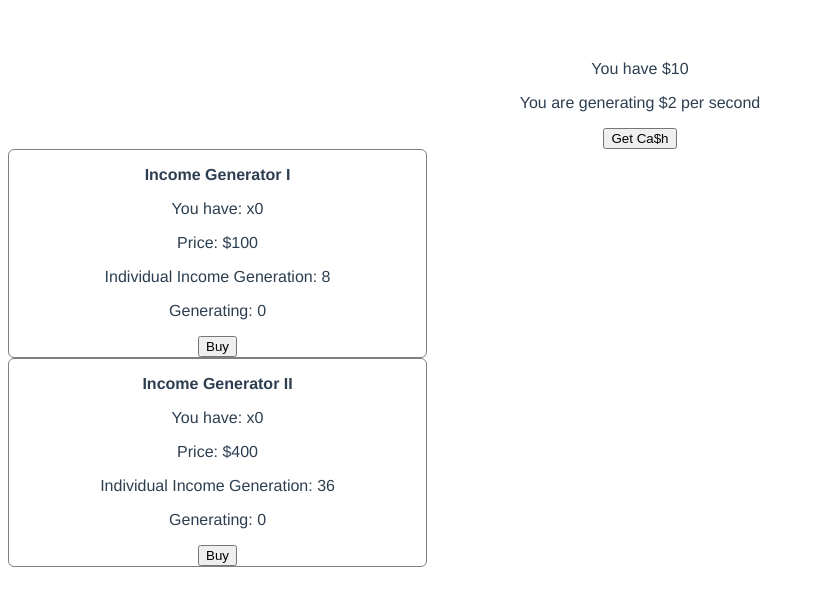
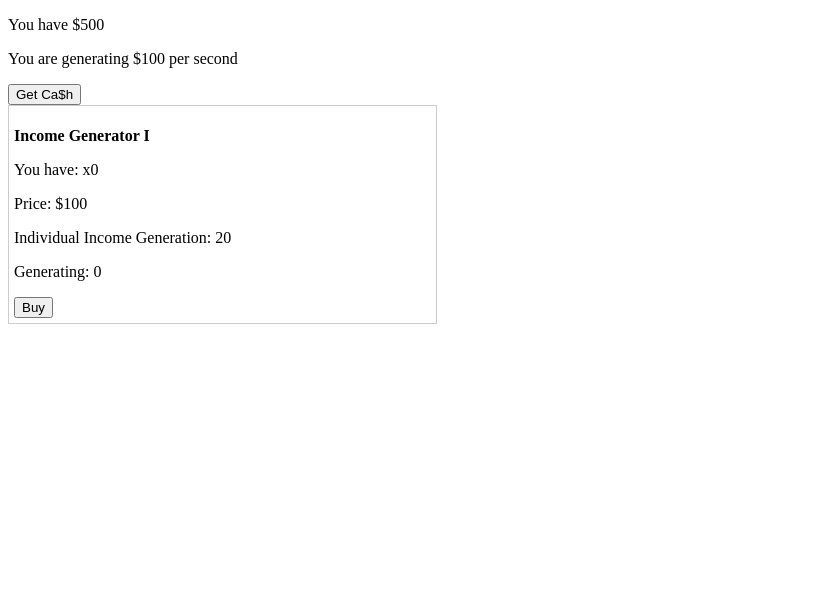
Before and after one commit to victor-am/click-hook, a Vue app: page /#/ in a window 1280 px wide. Shown: the top 606 px of the page, without its empty margins (0-815 px from the left). Built offline with nearby package versions, Linux system fonts and the light colour scheme.

Commit message:
Ninja commit

```diff
--- a/package.json
+++ b/package.json
@@ -15,8 +15,9 @@
   "dependencies": {
     "node-sass": "^4.5.2",
     "sass-loader": "^6.0.3",
-    "vue": "^2.2.6",
-    "vue-router": "^2.3.1"
+    "vue": "^2.3.0",
+    "vue-router": "^2.3.1",
+    "vuex": "^2.3.1"
   },
   "devDependencies": {
     "autoprefixer": "^6.7.2",
--- a/src/App.vue
+++ b/src/App.vue
@@ -5,18 +5,10 @@
 </template>
 
 <script>
-export default {
-  name: 'app'
-}
+  export default {
+    name: 'ClickHook',
+  }
 </script>
 
 <style>
-#app {
-  font-family: 'Avenir', Helvetica, Arial, sans-serif;
-  -webkit-font-smoothing: antialiased;
-  -moz-osx-font-smoothing: grayscale;
-  text-align: center;
-  color: #2c3e50;
-  margin-top: 60px;
-}
 </style>
--- a/src/components/game.vue
+++ b/src/components/game.vue
@@ -1,43 +1,25 @@
 <template>
   <div>
     <p>You have ${{ currencyInteger }}</p>
-    <p>You are generating ${{ incomePerSecond }} per second</p>
+    <p>You are generating ${{ fromTickToSecond(incomePerTick) }} per second</p>
     <button @click="generateClickIncome">Get Ca$h</button>
 
-    <template v-for="item in inventory">
-      <div :key="item.id" style="border: 1px solid grey; border-radius: 6px; width: 33%;">
-        <p><strong>{{ item.name  }}</strong></p>
-        <p>You have: x{{ item.quantity }}</p>
-        <p>Price: ${{ itemPrice(item) }}</p>
-        <p>Individual Income Generation: {{ fromTickToSecond(item.income) }}</p>
-        <p>Generating: {{ fromTickToSecond(incomeFrom(item)) }}</p>
-
-        <button @click="buy(item.id)">Buy</button>
-      </div>
-    </template>
+    <inventory></inventory>
   </div>
 </template>
 
 <script>
-  import {
-    TickInterval,
-    BaseIncome,
-    ClickIncome,
-    ItemPriceCoeficient,
-    BaseItems
-  } from '@/constants'
+  import Config from '@/constants'
+  import Mix from '@/mixins'
 
-  const Items = BaseItems.map((i) => Object.assign(i, { quantity: 0 }))
+  import Inventory from '@/components/inventory'
 
   export default {
     name: 'Game',
 
-    data () {
-      return {
-        currency:  0,
-        inventory: Items
-      }
-    },
+    components: { Inventory },
+
+    mixins: [Mix.getters, Mix.formatters],
 
     mounted() {
       this.scheduleIncome()
@@ -45,56 +27,26 @@
 
     methods: {
       scheduleIncome() {
-        window.setTimeout(this.generateIncome, TickInterval)
+        window.setTimeout(this.generateIncome, Config.TickInterval)
       },
 
       generateIncome() {
-        this.currency += this.incomePerTick
+        this.$store.commit('income', this.incomePerTick)
         this.scheduleIncome()
       },
 
       generateClickIncome() {
-        this.currency += ClickIncome
-      },
-
-      buy(id) {
-        let item  = this.findItem(id)
-        let price = this.itemPrice(item)
-
-        if (this.currency >= price) {
-          item.quantity += 1
-          this.currency -= price
-        }
-      },
-
-      findItem(id) {
-        return this.inventory.find((i) => i.id === id)
+        this.currency += Config.ClickIncome
       },
 
       itemsWithType(type) {
         return this.inventory.filter((i) => i.type === type)
-      },
-
-      fromTickToSecond(income) {
-        let multiplier = 1000 / TickInterval
-        return Math.floor(income * multiplier)
-      },
-
-      itemPrice(item) {
-        let base  = item.basePrice
-        let owned = item.quantity
-
-        return base + ((base / ItemPriceCoeficient) * owned)
-      },
-
-      incomeFrom(item) {
-        return item.income * item.quantity
       }
     },
 
     computed: {
       incomePerTick() {
-        let base       = BaseIncome
+        let base       = Config.BaseIncome
         let generators = this.generatorsIncome
         return base + generators
       },
@@ -106,10 +58,6 @@
         return incomesSum
       },
 
-      incomePerSecond() {
-        return this.fromTickToSecond(this.incomePerTick)
-      },
-
       currencyInteger() {
         return Math.floor(this.currency)
       }
--- /dev/null
+++ b/src/components/inventory.vue
@@ -0,0 +1,69 @@
+<template>
+  <div>
+    <div v-for="item in shopInventory" :key="item.id" class="item">
+      <p><strong>{{ item.name }}</strong></p>
+      <p>You have: x{{ item.quantity }}</p>
+      <p>Price: ${{ itemPrice(item) }}</p>
+      <p>Individual Income Generation: {{ fromTickToSecond(item.income) }}</p>
+      <p>Generating: {{ fromTickToSecond(incomeFrom(item)) }}</p>
+
+      <button @click="buy(item.id)">Buy</button>
+    </div>
+  </div>
+</template>
+
+<script>
+  import Config from '@/constants'
+  import Mix from '@/mixins'
+
+  export default {
+    name: 'Inventory',
+
+    mixins: [Mix.getters, Mix.formatters],
+
+    methods: {
+      buy(id) {
+        let item  = this.findItem(id)
+        let price = this.itemPrice(item)
+
+        if (this.currency >= price) {
+          let params = { id: item.id, price: this.itemPrice(item) }
+          this.$store.commit('buy', params)
+        }
+      },
+
+      findItem(id) {
+        return this.inventory.find((i) => i.id === id)
+      },
+
+      itemPrice(item) {
+        let base  = item.basePrice
+        let owned = item.quantity
+
+        return base + ((base / Config.ItemPriceCoeficient) * owned)
+      },
+
+      incomeFrom(item) {
+        return item.income * item.quantity
+      }
+    },
+
+    computed: {
+      shopInventory() {
+        return this.inventory.filter((item) => {
+          let itemBuyRequirement = item.basePrice * Config.BuyItemRequirementMultiplier
+          return itemBuyRequirement <= this.currencyEarned
+        })
+      }
+    }
+  }
+</script>
+
+<style lang="scss" scoped>
+  .item {
+    width: 33%;
+    float: left;
+    padding: 5px;
+    border: 1px solid #ccc;
+  }
+</style>
--- a/src/constants.js
+++ b/src/constants.js
@@ -1,21 +1,29 @@
+export default {
   // This is how long it takes for each tick (game's unit of time)
-export const TickInterval = 250
+  TickInterval: 100,
 
   // This is how much a player earns by default on each tick
-export const BaseIncome = 0.5
+  BaseIncome: 10,
 
   // This is how much a player earns by one click
-export const ClickIncome = 1
+  ClickIncome: 1,
 
   // This is how much the price of an item goes up based on the number
   // of the same item owned by the player
   //
   // The bigger the number, the less the owned assets of the player
   // impact on their next buys prices
-export const ItemPriceCoeficient = 10
+  ItemPriceCoeficient: 10,
+
+  // This is how much earned money the player have to make to
+  // unlock each item in the store.
+  //
+  // The bigger the number, the longer the items take to show up in the shop
+  BuyItemRequirementMultiplier: 5,
 
   // Those are all the items in the game
-export const BaseItems = [
+  BaseItems: [
     { id: 1, name: 'Income Generator I',  type: 'IncomeGenerator', basePrice: 100, income: 2 },
     { id: 2, name: 'Income Generator II', type: 'IncomeGenerator', basePrice: 400, income: 9 },
   ]
+}
--- a/src/main.js
+++ b/src/main.js
@@ -1,15 +1,22 @@
 // The Vue build version to load with the `import` command
 // (runtime-only or standalone) has been set in webpack.base.conf with an alias.
 import Vue from 'vue'
+import Vuex from 'vuex'
+
 import App from './App'
 import router from './router'
+import StoreParams from './store_params'
 
 Vue.config.productionTip = false
+Vue.use(Vuex)
+
+const store = new Vuex.Store(StoreParams)
 
 /* eslint-disable no-new */
 new Vue({
   el: '#app',
   router,
+  store,
   template: '<App/>',
   components: { App }
 })
--- /dev/null
+++ b/src/mixins.js
@@ -0,0 +1,32 @@
+import Config from '@/constants'
+
+export default {
+  getters: {
+    computed: {
+      currency() {
+        return this.currencyEarned - this.currencySpent
+      },
+
+      currencyEarned() {
+        return this.$store.state.currency.earned
+      },
+
+      currencySpent() {
+        return this.$store.state.currency.spent
+      },
+
+      inventory() {
+        return this.$store.state.inventory
+      }
+    }
+  },
+
+  formatters: {
+    methods: {
+      fromTickToSecond(income) {
+        let multiplier = 1000 / Config.TickInterval
+        return Math.floor(income * multiplier)
+      }
+    }
+  }
+}
--- /dev/null
+++ b/src/store_params.js
@@ -0,0 +1,25 @@
+import Config from '@/constants'
+
+const StartingInventory = Config.BaseItems.map((i) => Object.assign(i, { quantity: 0 }))
+
+export default {
+  state: {
+    currency: {
+      earned: 0,
+      spent: 0
+    },
+    inventory: StartingInventory
+  },
+
+  mutations: {
+    income(state, amount) {
+      state.currency.earned += amount
+    },
+
+    buy(state, params) {
+      let item = state.inventory.find((i) => i.id == params.id)
+      state.currency.spent += params.price
+      item.quantity += 1
+    }
+  }
+}
```
Also changed, not shown: 1 other file (tests, documents, lock files or other folders). Lines whose indentation alone changed are shown as unchanged.
